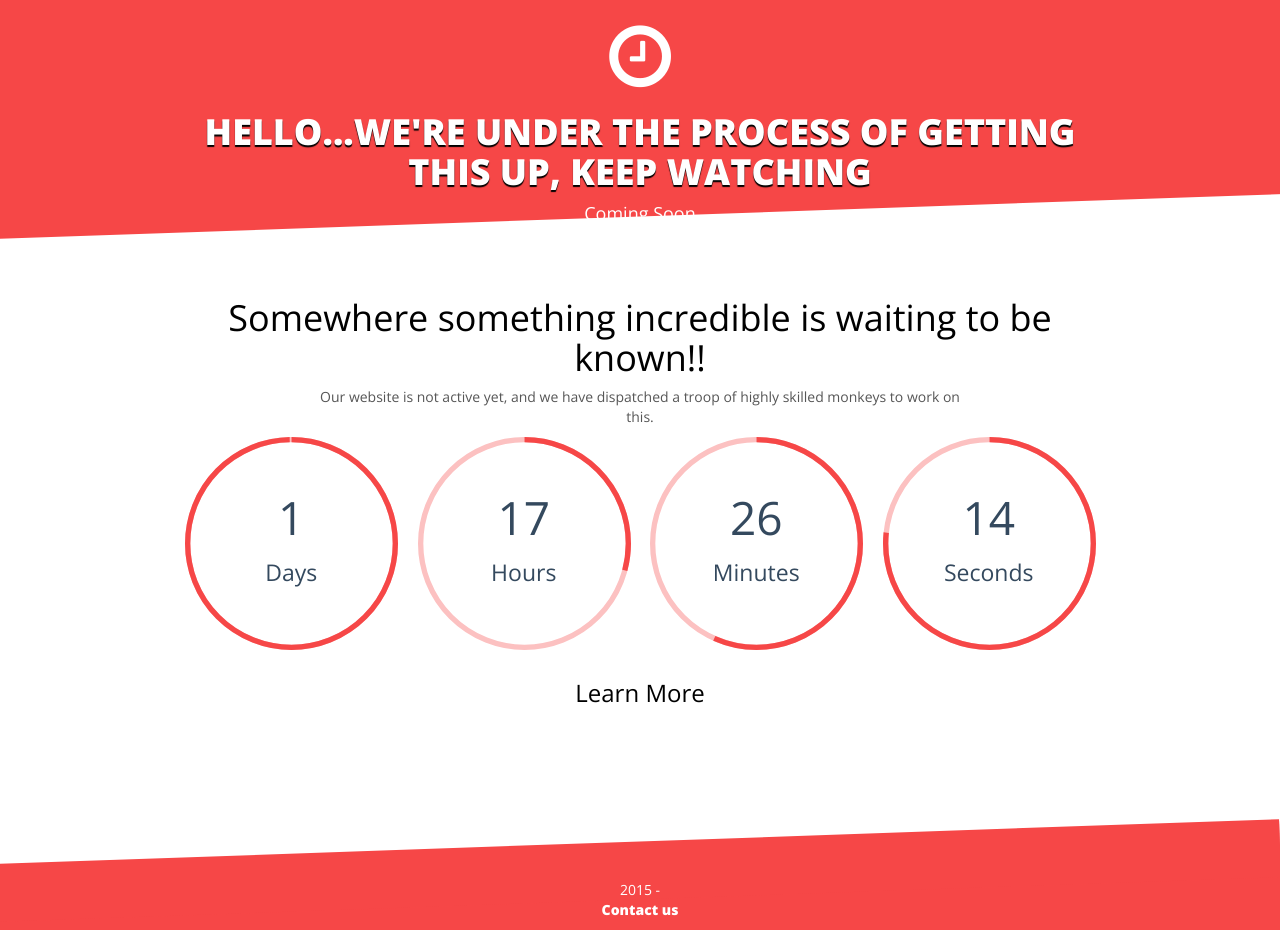
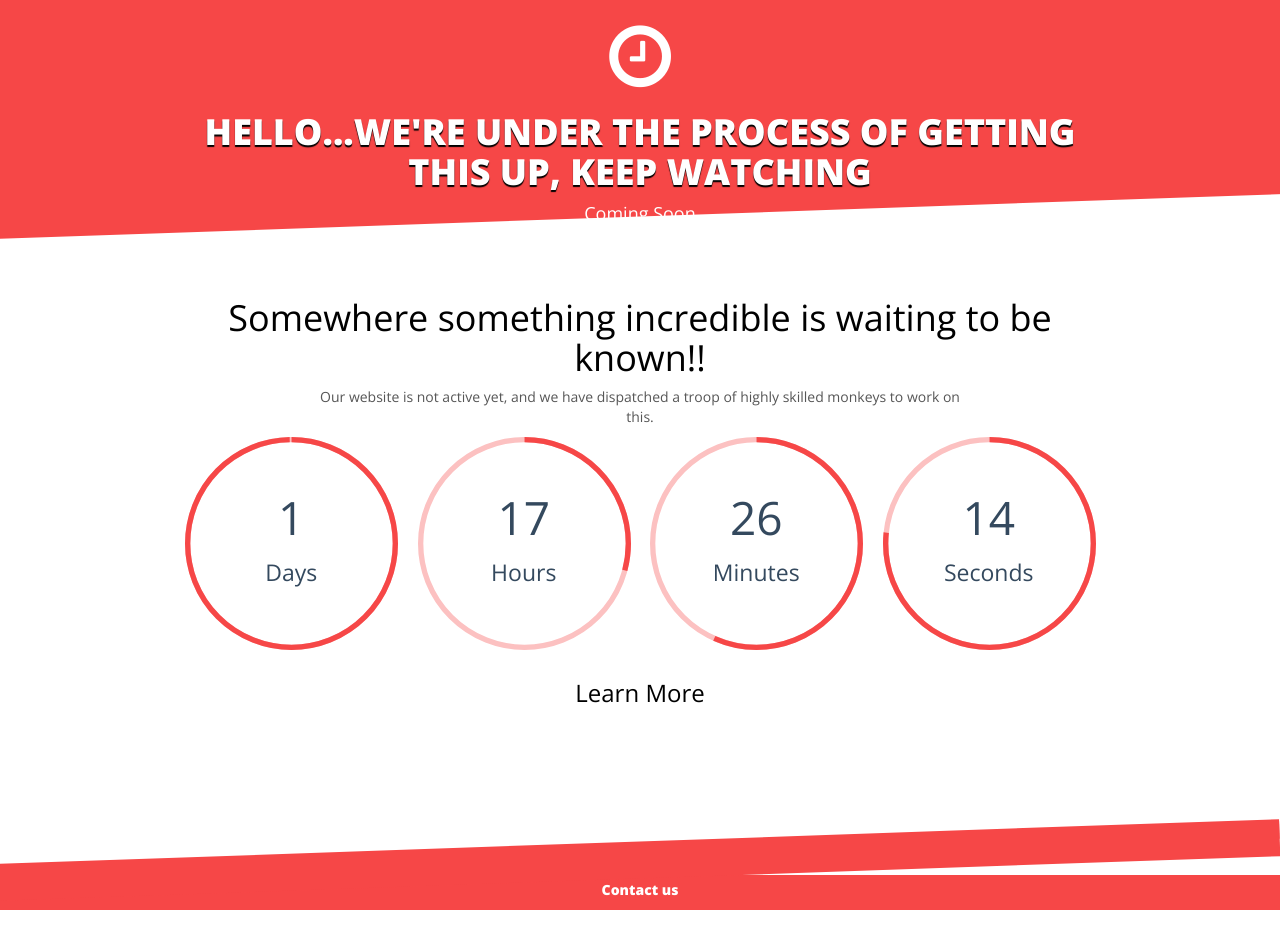
Before and after one commit to hellodk/hellodk.github.io, a Jekyll site: the page built from index.md, in a window 1280 px wide. Built offline with Jekyll 4.4.1, drawn with Linux system fonts in a browser that asks for light colours; nearby versions of some CDN libraries; comment, search, counter and statistics services are not loaded; after the commit the page ends 911 px from its top, so only the background shows below that.

```diff
--- a/_layouts/home.html
+++ b/_layouts/home.html
@@ -92,7 +92,7 @@
         <div class="container">
             <div class="row">
                 <div class="col-xs-12 text-center">
-                    <p>2015 - {{ site.owner.name }}</p>
+                    <p>{{ site.owner.name }}</p>
 
                     <P> {% if site.owner.aboutlink.url %}<a href="{{ site.owner.aboutlink.url }}">{{ site.owner.aboutlink.caption | default: "About" }}</a> | {% endif %}
                         <a target="_blank" href="https://in.linkedin.com/in/hellodk/">Contact us</a>
```
